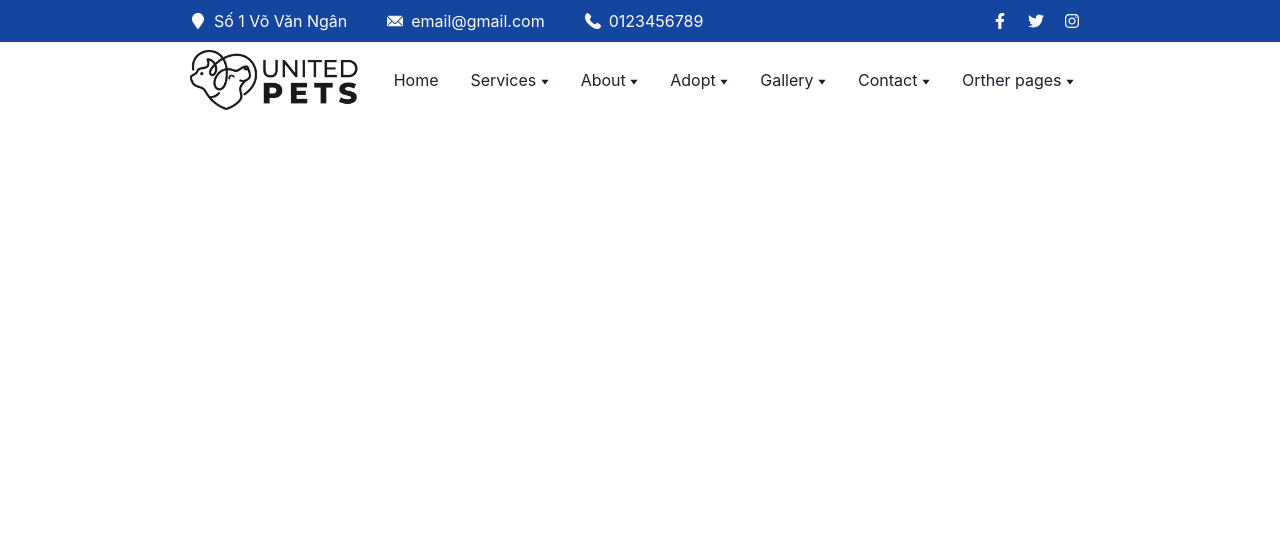
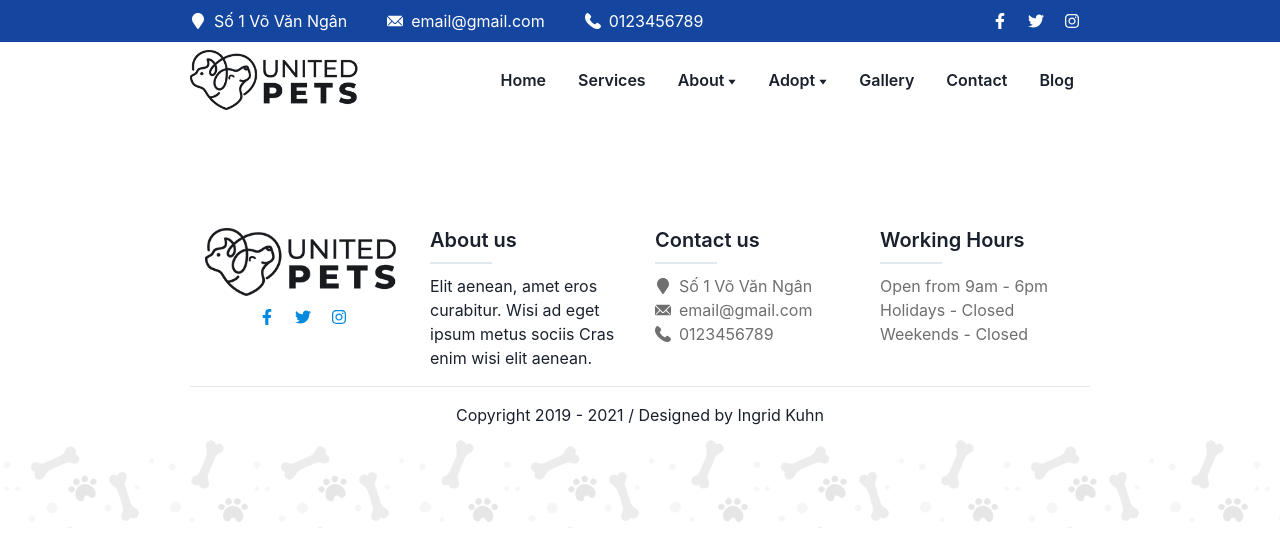
Before and after one commit to AnthonyducDuong/Object-Oriented-Software-Design, a React (Create React App) app in the folder frontend/: page / in a window 1280 px wide. Shown: the top 560 px of the page. Built offline with nearby package versions, Linux system fonts and the light colour scheme.

Commit message:
completed footer

```diff
--- a/frontend/src/App.js
+++ b/frontend/src/App.js
@@ -3,11 +3,13 @@ import { ChakraProvider } from '@chakra-ui/react'
 import Header from './components/header';
 import TopBar from './components/header/TopBar';
 import TopNav from './components/header/TopNav';
+import Footer from './components/Footer';
 
 function App() {
   return (
     <ChakraProvider>
       <Header />
+      <Footer />
     </ChakraProvider>
   );
 }
--- a/frontend/src/components/Footer/index.jsx
+++ b/frontend/src/components/Footer/index.jsx
@@ -1,5 +1,9 @@
 import React from 'react';
 import PropTypes from 'prop-types';
+import { Container, Flex, Image, List, ListItem, Text, Heading, Divider, Link } from '@chakra-ui/react'
+import { EmailIcon, PhoneIcon } from '@chakra-ui/icons';
+import IMAGES from '../../constants/images';
+import { FaFacebookF, FaInstagram, FaTwitter, FaMapMarker } from "react-icons/fa";
 
 Footer.propTypes = {
 
@@ -7,9 +11,101 @@ Footer.propTypes = {
 
 function Footer(props) {
     return (
-        <div>
-
-        </div>
+        <Container
+            backgroundImage={IMAGES.FooterBG}
+            backgroundPosition='center bottom'
+            backgroundRepeat='repeat-x'
+            height='380px'
+            margin='0'
+            maxWidth='100%'
+            padding='80px 0'
+        >
+            <Container
+                maxWidth='100%'
+                height='220px'
+                padding='0'
+                width='auto'
+                margin='0 190px'
+            >
+                <Flex>
+                    <Container
+                        maxWidth='25%'
+                        margin='0'
+                        padding='0 15px'
+                    >
+                        <Image
+                            src={IMAGES.Logo}
+                            alt='Dan Abramov'
+                        />
+                        <List display='flex' color='#018AE0' justifyContent='center' alignItems='center' height='42px'>
+                            <ListItem padding='0 10px'><FaFacebookF /></ListItem>
+                            <ListItem padding='0 10px'><FaTwitter /></ListItem>
+                            <ListItem padding='0 10px'><FaInstagram /></ListItem>
+                        </List>
+                    </Container>
+                    <Container
+                        maxWidth='25%'
+                        margin='0'
+                        padding='0 15px'
+                    >
+                        <Heading as='h4' size='md' fontWeight='600'>
+                            About us
+                        </Heading>
+                        <Divider width='60px' border=' 1px solid #cecece' margin='10px auto' marginLeft='0' opacity='1' />
+                        <Text>Elit aenean, amet eros curabitur. Wisi ad eget ipsum metus sociis Cras enim wisi elit aenean.</Text>
+                    </Container>
+                    <Container
+                        maxWidth='25%'
+                        margin='0'
+                        padding='0 15px'
+                    >
+                        <Heading as='h4' size='md' fontWeight='600'>
+                            Contact us
+                        </Heading>
+                        <Divider width='60px' border=' 1px solid #cecece' margin='10px auto' marginLeft='0' opacity='1' />
+                        <List >
+                            <ListItem display='flex' alignItems='center' color='#6f6f6f'>
+                                <FaMapMarker />
+                                <Text marginLeft='8px'>Số 1 Võ Văn Ngân </Text>
+                            </ListItem>
+                            <ListItem display='flex' alignItems='center' color='#6f6f6f'>
+                                <EmailIcon />
+                                <Text marginLeft='8px'>email@gmail.com </Text>
+                            </ListItem>
+                            <ListItem display='flex' alignItems='center' color='#6f6f6f'>
+                                <PhoneIcon />
+                                <Text marginLeft='8px'>0123456789 </Text>
+                            </ListItem>
+                        </List>
+                    </Container>
+                    <Container
+                        maxWidth='25%'
+                        margin='0'
+                        padding='0 15px'
+                    >
+                        <Heading as='h4' size='md' fontWeight='600'>
+                            Working Hours
+                        </Heading>
+                        <Divider width='60px' border=' 1px solid #cecece' margin='10px auto' marginLeft='0' opacity='1' />
+                        <List >
+                            <ListItem color='#6f6f6f'>
+                                <Text>Open from 9am - 6pm </Text>
+                            </ListItem>
+                            <ListItem color='#6f6f6f'>
+                                <Text>Holidays - Closed</Text>
+                            </ListItem>
+                            <ListItem color='#6f6f6f'>
+                                <Text>Weekends - Closed</Text>
+                            </ListItem>
+                        </List>
+                    </Container>
+                </Flex>
+                <Divider width='100%' border='0 solid #cecece' margin='16px 0' opacity='1' />
+                <Flex alignItems='center' justifyContent='center'>
+                    <Text>Copyright 2019 - 2021 / Designed by <Link href='http://www.ingridkuhn.com/' target='_blank'>Ingrid Kuhn</Link></Text>
+                </Flex>
+            </Container>
+        </Container>
     );
 }
 
--- a/frontend/src/components/header/TopNav/index.jsx
+++ b/frontend/src/components/header/TopNav/index.jsx
@@ -42,81 +42,45 @@ function TopNav(props) {
                     />
                 </Link>
                 <Flex>
-                    <List display='flex'>
+                    <List display='flex' fontWeight='600'>
                         <ListItem padding={'0 16px'}>
                             <Link href='#'>Home</Link>
+                        </ListItem>
+                        <ListItem padding={'0 16px'}>
+                            <Link href='#'>Services</Link>
                         </ListItem>
                         <ListItem>
                             <Container>
                                 <Menu isLazy>
-                                    <MenuButton>Services <Icon as={TriangleDownIcon} w={2} h={2} /></MenuButton>
+                                    <MenuButton fontWeight='600'>About <Icon as={TriangleDownIcon} w={2} h={2} /></MenuButton>
                                     <MenuList backgroundColor={'#018ae0'} >
-                                        <MenuItem><Link>Service Style 1</Link></MenuItem>
-                                        <MenuItem><Link>Service Style 2</Link></MenuItem>
-                                        <MenuItem><Link>Service Style 3</Link></MenuItem>
+                                        <MenuItem fontWeight='600'><Link>About Us</Link></MenuItem>
+                                        <MenuItem fontWeight='600'><Link>Our team</Link></MenuItem>
+                                        <MenuItem fontWeight='600'><Link>Careers</Link></MenuItem>
                                     </MenuList>
                                 </Menu>
                             </Container>
                         </ListItem>
                         <ListItem>
-                            <Container>
-                                <Menu isLazy>
-                                    <MenuButton>About <Icon as={TriangleDownIcon} w={2} h={2} /></MenuButton>
+                            <Container >
+                                <Menu isLazy >
+                                    <MenuButton fontWeight='600'>Adopt <Icon as={TriangleDownIcon} w={2} h={2} /></MenuButton>
                                     <MenuList backgroundColor={'#018ae0'} >
-                                        <MenuItem><Link>Service Style 1</Link></MenuItem>
-                                        <MenuItem><Link>Service Style 2</Link></MenuItem>
-                                        <MenuItem><Link>Service Style 3</Link></MenuItem>
+                                        <MenuItem fontWeight='600'><Link>Adopt Gallery</Link></MenuItem>
+                                        <MenuItem fontWeight='600'><Link>Adopt stories</Link></MenuItem>
+                                        <MenuItem fontWeight='600'><Link>Events</Link></MenuItem>
                                     </MenuList>
                                 </Menu>
                             </Container>
                         </ListItem>
-                        <ListItem>
-                            <Container>
-                                <Menu isLazy>
-                                    <MenuButton>Adopt <Icon as={TriangleDownIcon} w={2} h={2} /></MenuButton>
-                                    <MenuList backgroundColor={'#018ae0'} >
-                                        <MenuItem><Link>Service Style 1</Link></MenuItem>
-                                        <MenuItem><Link>Service Style 2</Link></MenuItem>
-                                        <MenuItem><Link>Service Style 3</Link></MenuItem>
-                                    </MenuList>
-                                </Menu>
-                            </Container>
+                        <ListItem padding={'0 16px'}>
+                            <Link href='#'>Gallery</Link>
                         </ListItem>
-                        <ListItem>
-                            <Container>
-                                <Menu isLazy>
-                                    <MenuButton>Gallery <Icon as={TriangleDownIcon} w={2} h={2} /></MenuButton>
-                                    <MenuList backgroundColor={'#018ae0'} >
-                                        <MenuItem><Link>Service Style 1</Link></MenuItem>
-                                        <MenuItem><Link>Service Style 2</Link></MenuItem>
-                                        <MenuItem><Link>Service Style 3</Link></MenuItem>
-                                    </MenuList>
-                                </Menu>
-                            </Container>
+                        <ListItem padding={'0 16px'}>
+                            <Link href='#'>Contact</Link>
                         </ListItem>
-                        <ListItem>
-                            <Container>
-                                <Menu isLazy>
-                                    <MenuButton>Contact <Icon as={TriangleDownIcon} w={2} h={2} /></MenuButton>
-                                    <MenuList backgroundColor={'#018ae0'} >
-                                        <MenuItem><Link>Service Style 1</Link></MenuItem>
-                                        <MenuItem><Link>Service Style 2</Link></MenuItem>
-                                        <MenuItem><Link>Service Style 3</Link></MenuItem>
-                                    </MenuList>
-                                </Menu>
-                            </Container>
-                        </ListItem>
-                        <ListItem>
-                            <Container>
-                                <Menu isLazy>
-                                    <MenuButton>Orther pages <Icon as={TriangleDownIcon} w={2} h={2} /></MenuButton>
-                                    <MenuList backgroundColor={'#018ae0'} >
-                                        <MenuItem><Link>Service Style 1</Link></MenuItem>
-                                        <MenuItem><Link>Service Style 2</Link></MenuItem>
-                                        <MenuItem><Link>Service Style 3</Link></MenuItem>
-                                    </MenuList>
-                                </Menu>
-                            </Container>
+                        <ListItem padding={'0 16px'}>
+                            <Link href='#'>Blog</Link>
                         </ListItem>
                     </List>
                 </Flex>
--- a/frontend/src/constants/images.js
+++ b/frontend/src/constants/images.js
@@ -1,7 +1,9 @@
 import Logo from '../assets/logo.png'
+import FooterBG from '../assets/footerbg.png'
 
 const IMAGES = {
-    Logo: Logo
+    Logo: Logo,
+    FooterBG: FooterBG
 }
 
 export default IMAGES
```
Also changed, not shown: frontend/src/assets/footerbg.png (added).
